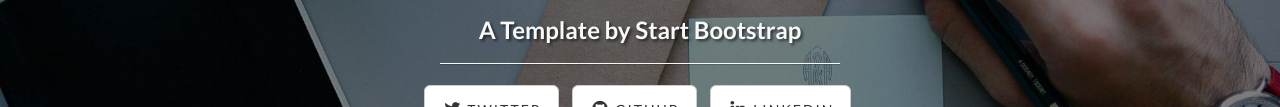
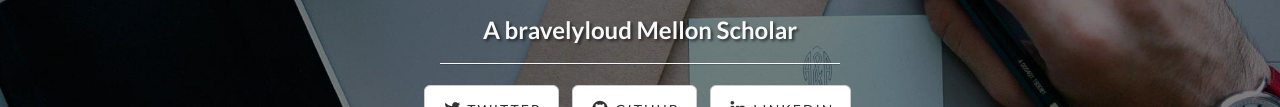
Before and after one commit to RachelSherman/RachelSherman.github.io, a plain HTML site: page index.html in a window 1280 px wide. Shown: the part 358-465 px from the top of the page. Drawn offline with Linux system fonts and the light colour scheme.

Commit message:
Title/Description Change?

```diff
--- a/index.html
+++ b/index.html
@@ -74,7 +74,7 @@
                 <div class="col-lg-12">
                     <div class="intro-message">
                         <h1>Rachel Sherman</h1>
-                        <h3>A Template by Start Bootstrap</h3>
+                        <h3>A bravelyloud Mellon Scholar</h3>
                         <hr class="intro-divider">
                         <ul class="list-inline intro-social-buttons">
                             <li>
```
